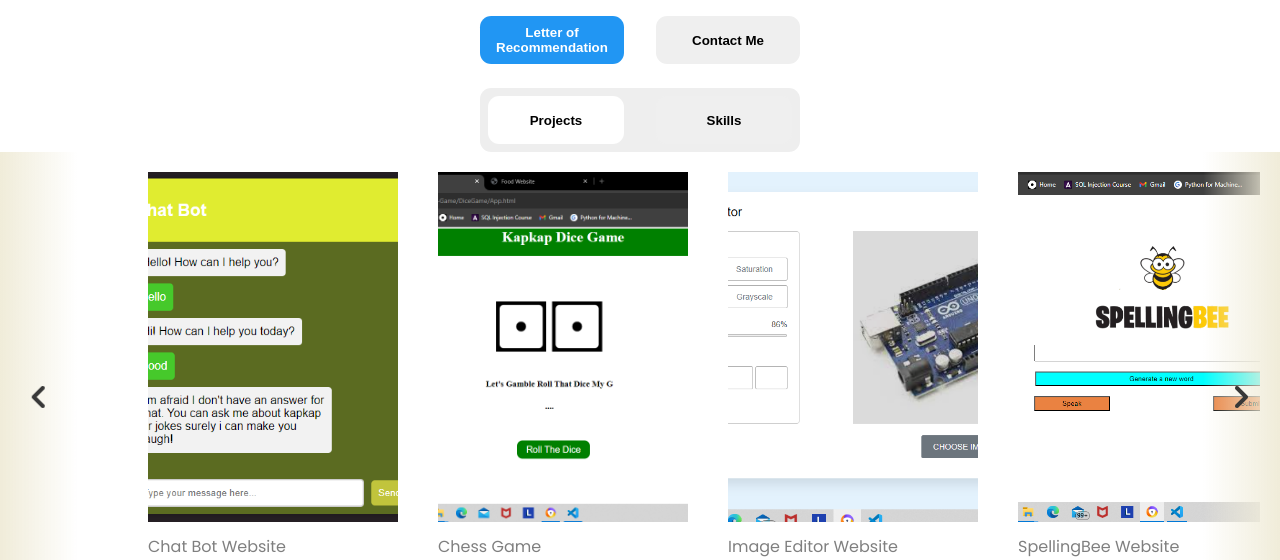
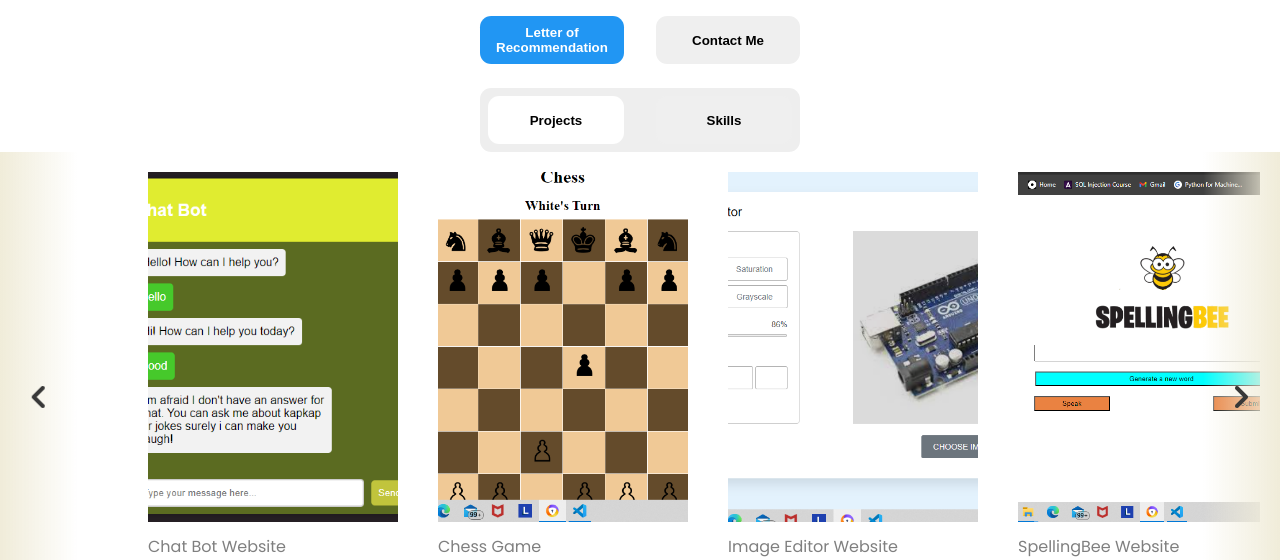
Before and after one commit to kapkap-madubye/kapkap, a plain HTML site: page index.html in a window 1280 px wide. Shown: the part 358-918 px from the top of the page. Drawn offline with nearby package versions, Linux system fonts and the light colour scheme; files whose address does not match are found by name.

Commit message:
Update index.html

```diff
--- a/index.html
+++ b/index.html
@@ -84,7 +84,7 @@
       <div class="product-card">
         <div class="product-image">
 
-            <img src="assets/1dicegame.PNG" class="product-thumb" alt="">
+            <img src="assets/Chess.PNG" class="product-thumb" alt="">
 
         </div>
         <div class="product-info">
```
